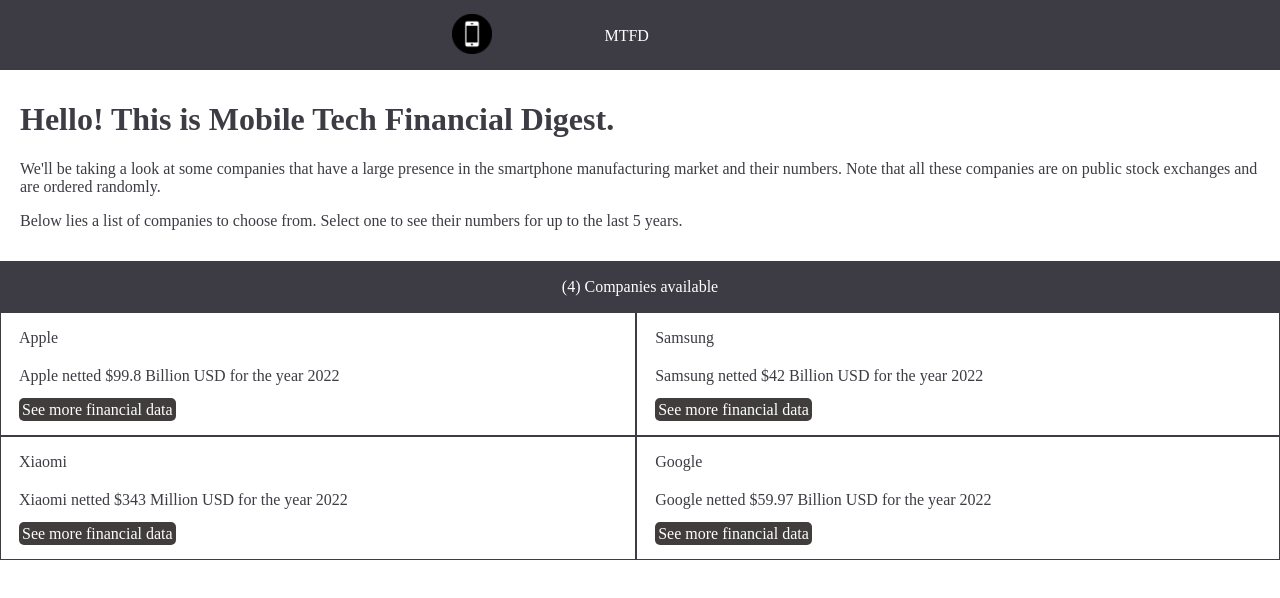
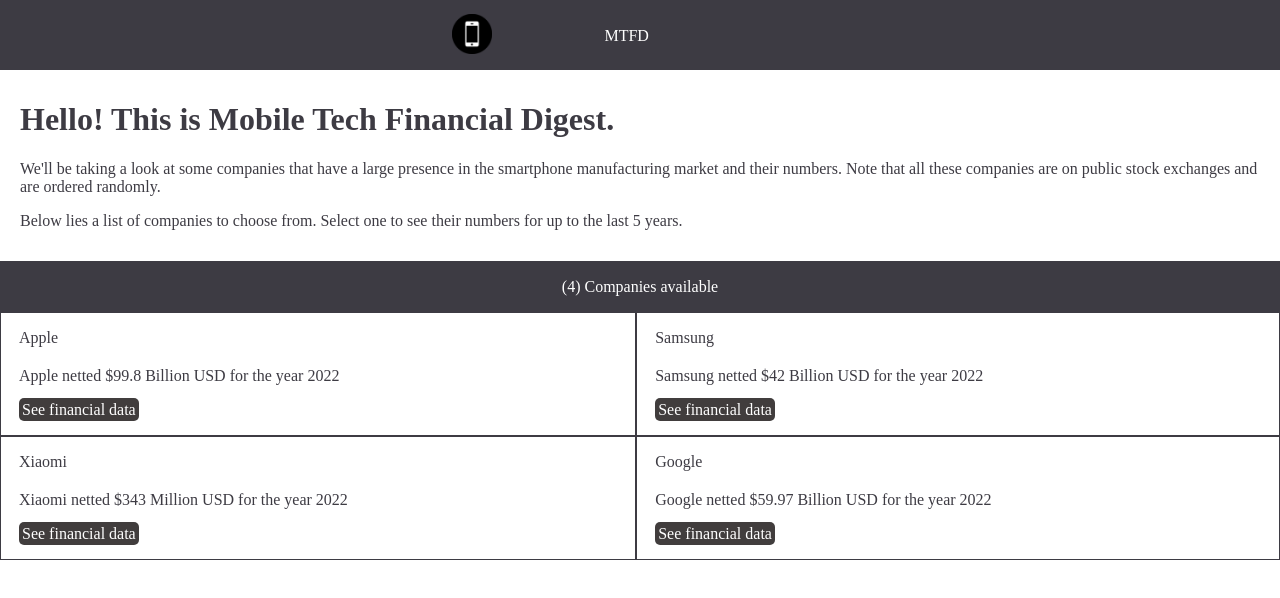
Before and after one commit to ClintonYounge/Mobile-Tech-Financial-Digest, a React (Create React App) app: page / in a window 1280 px wide. Shown: the top 598 px of the page. Built offline with nearby package versions, Linux system fonts and the light colour scheme.

Commit message:
update readme and pagelinks files

```diff
--- a/src/components/PageLinks.js
+++ b/src/components/PageLinks.js
@@ -5,22 +5,22 @@
     <div className="page-link">
       <p className="company-name">Apple</p>
       <p>Apple netted $99.8 Billion USD for the year 2022</p>
-      <p><NavLink className="link-to-more" to="/apple">See more financial data</NavLink></p>
+      <p><NavLink className="link-to-more" to="/apple">See financial data</NavLink></p>
     </div>
     <div className="page-link">
       <p className="company-name">Samsung</p>
       <p>Samsung netted $42 Billion USD for the year 2022</p>
-      <p><Link className="link-to-more" to="/samsung">See more financial data</Link></p>
+      <p><Link className="link-to-more" to="/samsung">See financial data</Link></p>
     </div>
     <div className="page-link">
       <p className="company-name">Xiaomi</p>
       <p>Xiaomi netted $343 Million USD for the year 2022</p>
-      <p><Link className="link-to-more" to="/xiaomi">See more financial data</Link></p>
+      <p><Link className="link-to-more" to="/xiaomi">See financial data</Link></p>
     </div>
     <div className="page-link">
       <p className="company-name">Google</p>
       <p>Google netted $59.97 Billion USD for the year 2022</p>
-      <p><Link className="link-to-more" to="/google">See more financial data</Link></p>
+      <p><Link className="link-to-more" to="/google">See financial data</Link></p>
     </div>
   </nav>
 );
```
Also changed, not shown: 1 other file (tests, documents, lock files or other folders).
